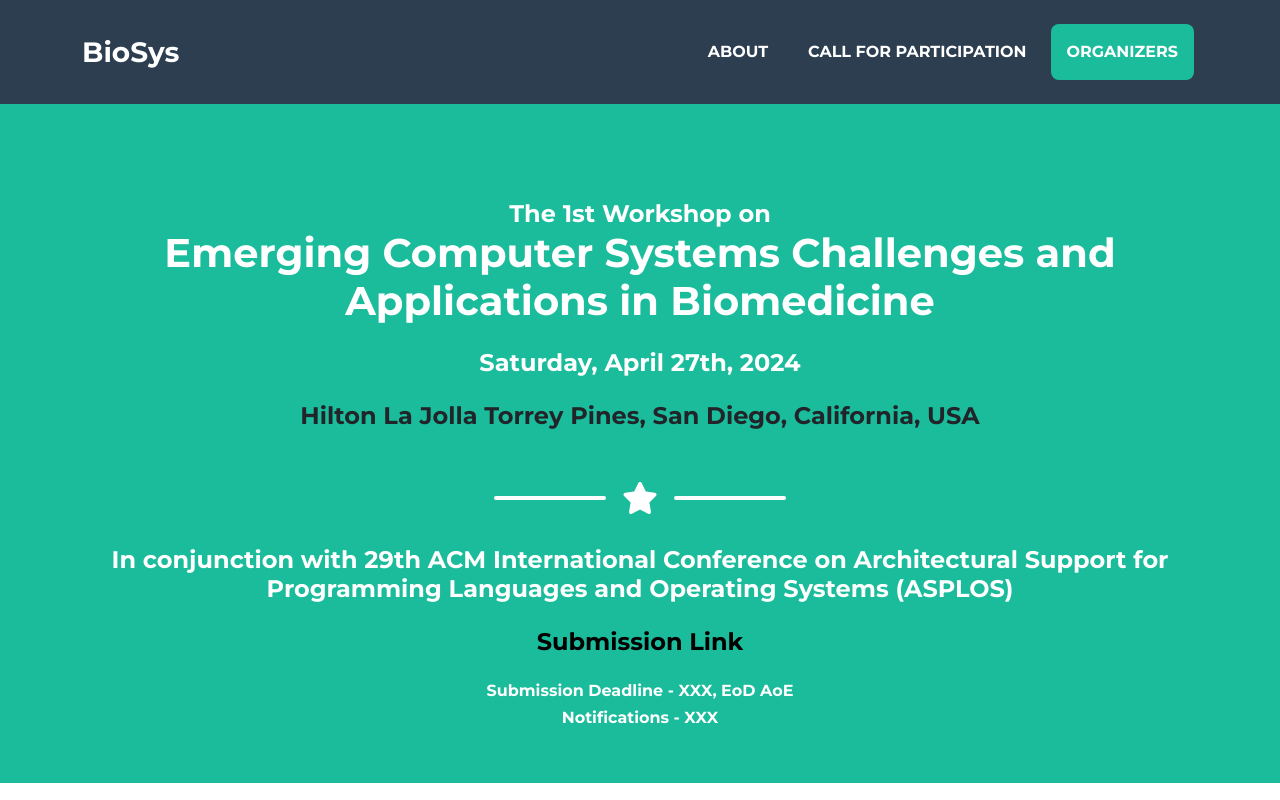
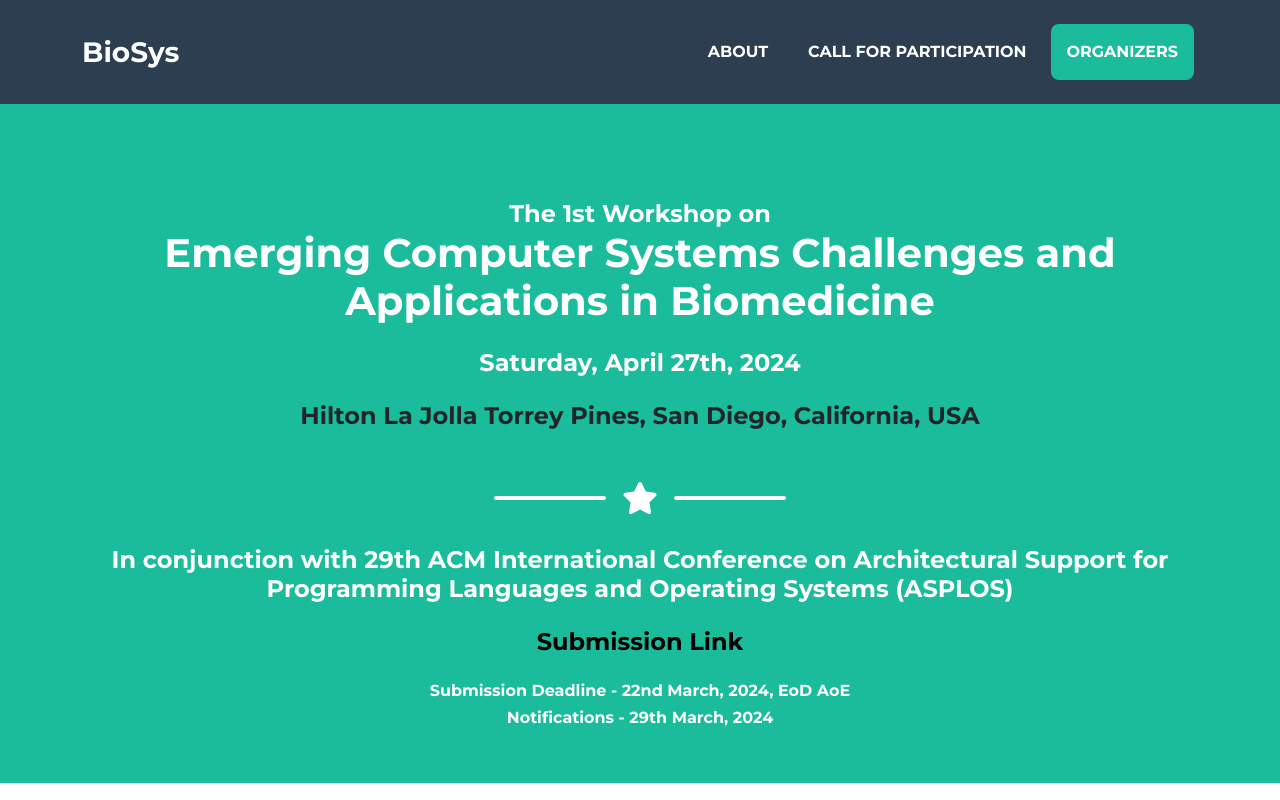
Before and after one commit to biosys-workshop/biosys-workshop.github.io, a website: page dist/index.html in a window 1280 px wide. Shown: the top 800 px of the page. Drawn offline with nearby package versions, Linux system fonts and the light colour scheme.

Commit message:
updated submission deadline

```diff
--- a/dist/index.html
+++ b/dist/index.html
@@ -52,8 +52,8 @@
                 </div>
                 <h4 class="mb-4">In conjunction with 29th ACM International Conference on Architectural Support for Programming Languages and Operating Systems (ASPLOS)</h4>
                 <h4 class="mb-4"><a class="a_new" href="https://easychair.org/conferences/?conf=biosys2024">Submission Link</a></h4>
-                <h6>Submission Deadline - XXX, EoD AoE</h6>
-                <h6>Notifications - XXX</h6>
+                <h6>Submission Deadline - 22nd March, 2024, EoD AoE</h6>
+                <h6>Notifications - 29th March, 2024</h6>
             </div>
         </header>
 
```
